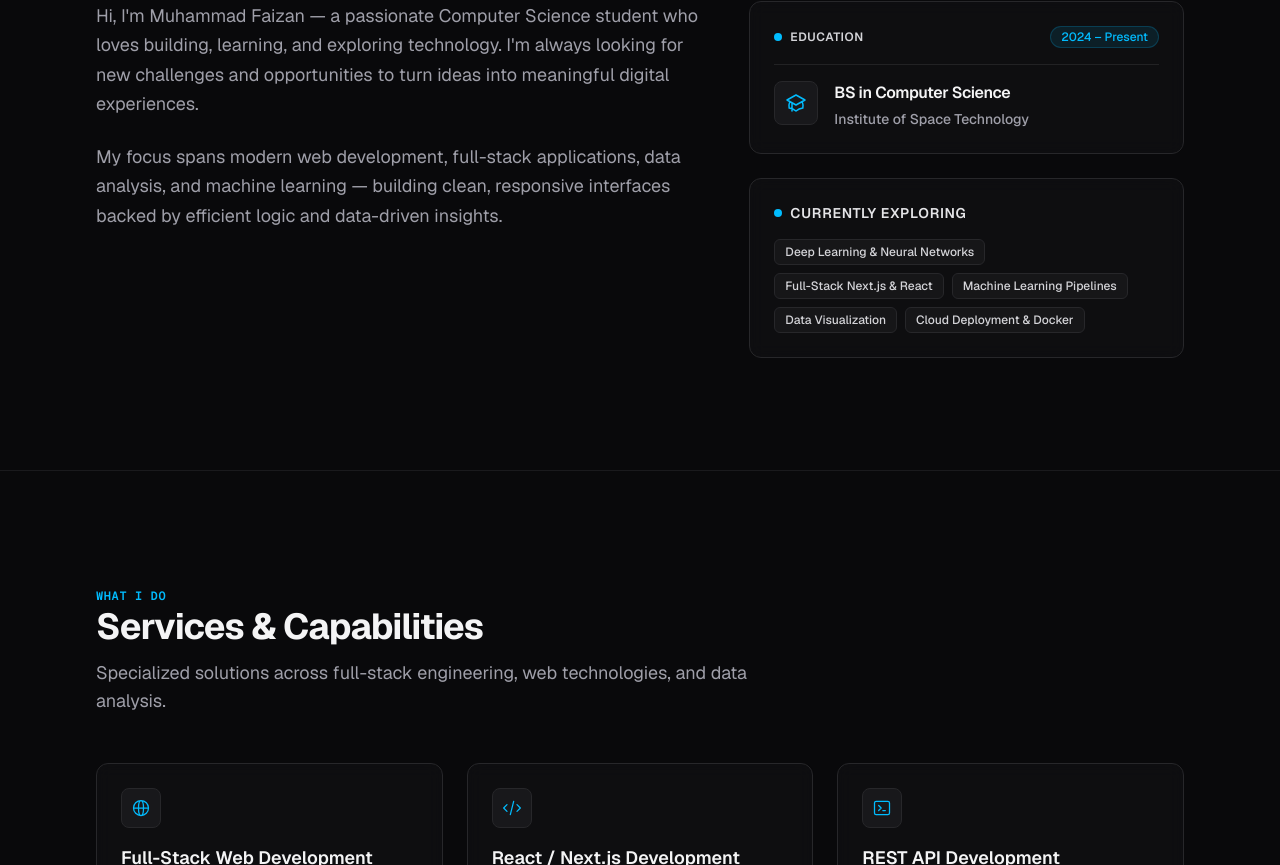
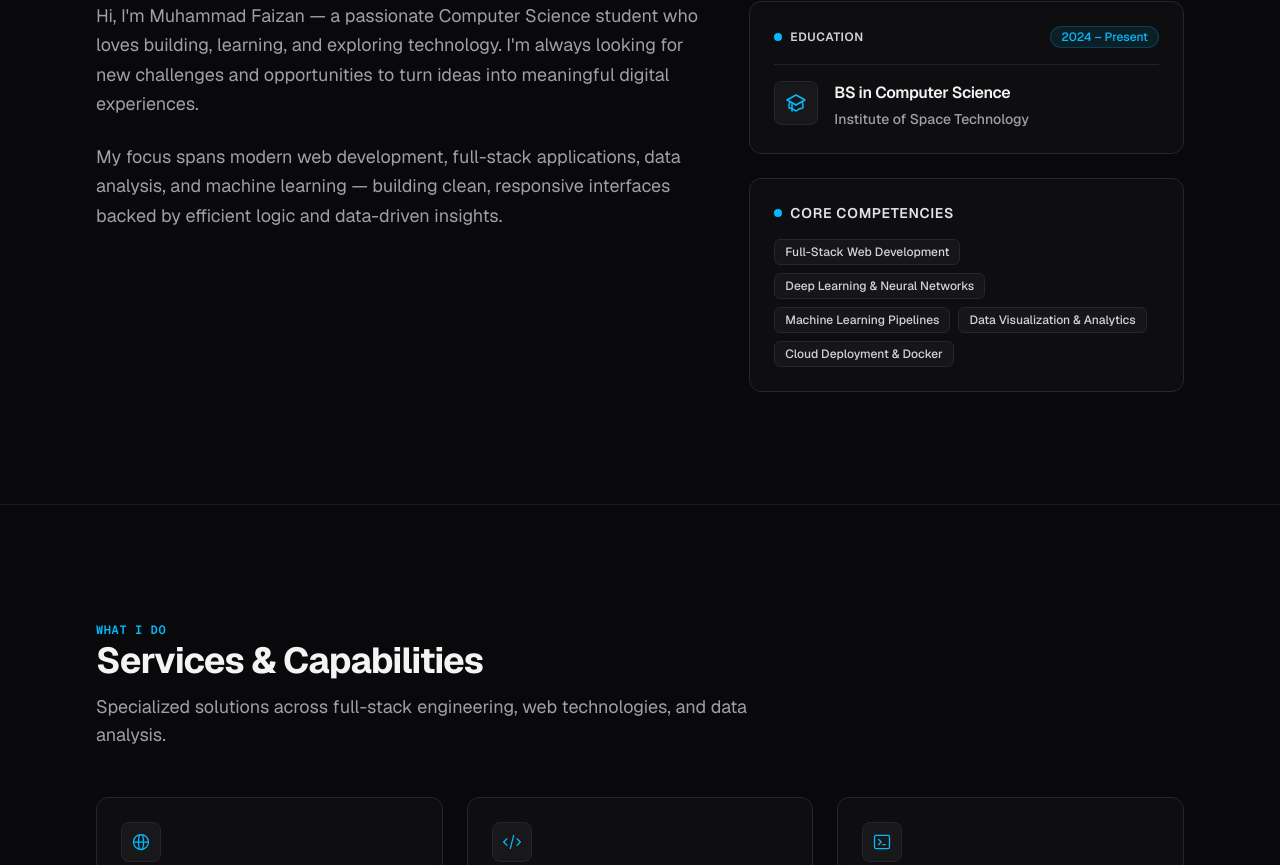
Before and after one commit to faizan-523/Portfolio, a Next.js app: page / in a window 1280 px wide. Shown: the part 975-1840 px from the top of the page. Built offline with nearby package versions, Linux system fonts and the light colour scheme.

Commit message:
Update Projects

```diff
--- a/src/app/layout.tsx
+++ b/src/app/layout.tsx
@@ -22,9 +22,9 @@ export const viewport: Viewport = {
 };
 
 const siteUrl = "https://faizan-portfolio-235.vercel.app";
-const title = "Muhammad Faizan | Web Developer & Data Science Enthusiast";
+const title = "Muhammad Faizan | Web Developer & Full-Stack Developer";
 const description =
-  "Muhammad Faizan - Web Developer & Data Science Enthusiast building modern full-stack apps. Explore my projects and contact me to collaborate on your next idea.";
+  "Muhammad Faizan - Web Developer & Full-Stack Developer building modern full-stack apps. Explore my projects and contact me to collaborate on your next idea.";
 
 export const metadata: Metadata = {
   metadataBase: new URL(siteUrl),
--- a/src/components/sections/About.tsx
+++ b/src/components/sections/About.tsx
@@ -1,10 +1,10 @@
 import { Container } from "@/components/layout/Container";
 
-const LEARNING_TOPICS = [
+const CORE_COMPETENCIES = [
+  "Full-Stack Web Development",
   "Deep Learning & Neural Networks",
-  "Full-Stack Next.js & React",
   "Machine Learning Pipelines",
-  "Data Visualization",
+  "Data Visualization & Analytics",
   "Cloud Deployment & Docker",
 ];
 
@@ -38,7 +38,7 @@ export function About() {
             </p>
           </div>
 
-          {/* Sidebar: Education & Currently Learning */}
+          {/* Sidebar: Education & Core Competencies */}
           <div className="space-y-6 lg:col-span-5">
             {/* Education Card */}
             <div className="rounded-xl border border-zinc-800 bg-zinc-900/40 p-6 backdrop-blur-sm transition-all hover:border-zinc-700">
@@ -82,22 +82,22 @@ export function About() {
               </div>
             </div>
 
-            {/* Currently Learning Area */}
+            {/* Core Competencies Area */}
             <div className="rounded-xl border border-zinc-800 bg-zinc-900/40 p-6 backdrop-blur-sm transition-colors hover:border-zinc-700">
               <div className="space-y-3">
                 <div className="flex items-center gap-2">
                   <span className="flex h-2 w-2 rounded-full bg-sky-400" />
                   <h3 className="text-sm font-semibold uppercase tracking-wider text-zinc-200">
-                    Currently Exploring
+                    Core Competencies
                   </h3>
                 </div>
                 <div className="flex flex-wrap gap-2 pt-1">
-                  {LEARNING_TOPICS.map((topic) => (
+                  {CORE_COMPETENCIES.map((skill) => (
                     <span
-                      key={topic}
+                      key={skill}
                       className="rounded-md border border-zinc-800 bg-zinc-900/80 px-2.5 py-1 text-xs font-medium text-zinc-300"
                     >
-                      {topic}
+                      {skill}
                     </span>
                   ))}
                 </div>
--- a/src/components/sections/Projects.tsx
+++ b/src/components/sections/Projects.tsx
@@ -214,7 +214,7 @@ export function Projects() {
                   <span>GitHub</span>
                 </a>
 
-                {project.liveUrl && (
+                {project.liveUrl ? (
                   <a
                     href={project.liveUrl}
                     target="_blank"
@@ -227,7 +227,19 @@ export function Projects() {
                     </svg>
                     <span>Live Demo</span>
                   </a>
-                )}
+                ) : project.id === "chronicle-blog" ? (
+                  <button
+                    type="button"
+                    disabled
+                    aria-disabled="true"
+                    className="inline-flex h-9 flex-1 cursor-not-allowed items-center justify-center gap-1.5 rounded-lg border border-zinc-800/60 bg-zinc-900/30 px-2.5 text-xs font-medium text-zinc-400 opacity-60"
+                  >
+                    <svg className="h-3.5 w-3.5 shrink-0" fill="none" stroke="currentColor" strokeWidth="1.5" viewBox="0 0 24 24" aria-hidden="true">
+                      <path strokeLinecap="round" strokeLinejoin="round" d="M13.5 6H5.25A2.25 2.25 0 003 8.25v10.5A2.25 2.25 0 005.25 21h10.5A2.25 2.25 0 0018 18.75V10.5m-10.5 6L21 3m0 0h-5.25M21 3v5.25" />
+                    </svg>
+                    <span className="truncate">Live Demo Coming Soon</span>
+                  </button>
+                ) : null}
               </div>
             </article>
           ))}
```
